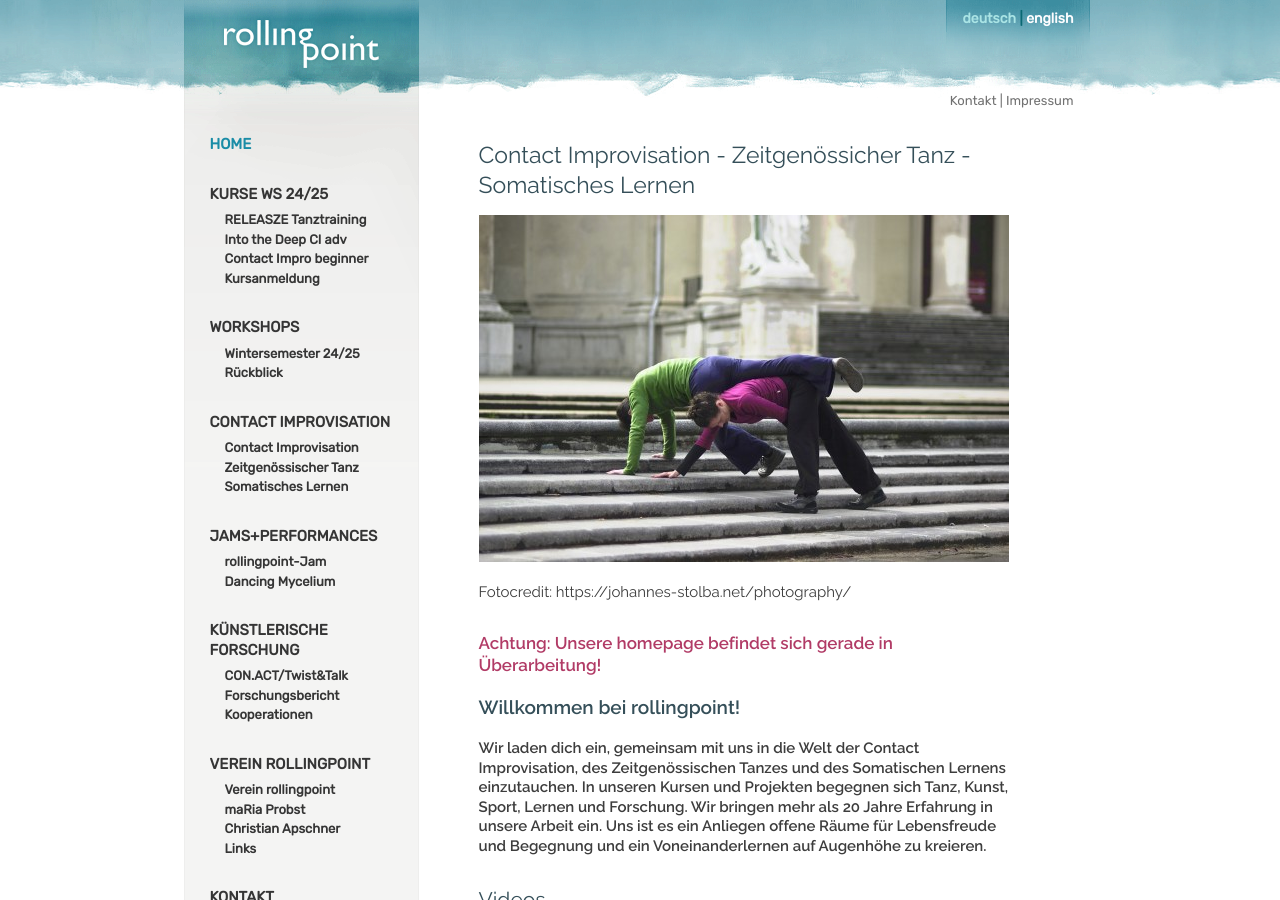
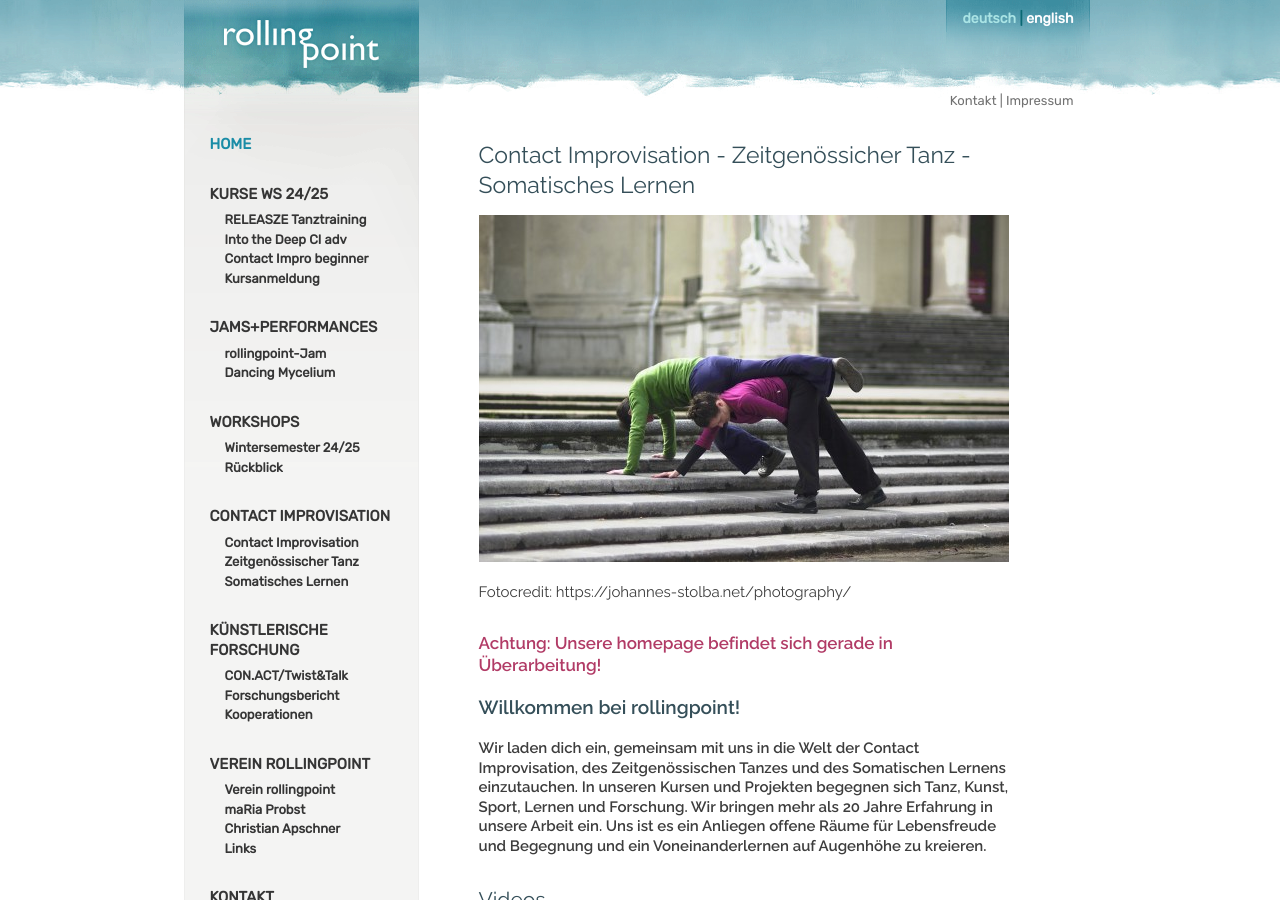
Before and after one commit to manulari/rollingpointat, a Jekyll site: the page built from _pages_de/index.md, in a window 1280 px wide and 900 px high. Built offline with Jekyll 4.4.1, drawn with Linux system fonts in a browser that asks for light colours; comment, search, counter and statistics services are not loaded; part of the change alters nothing that is shown.

Commit message:
Update Settings “nav_de”

```diff
--- a/_data/nav_de.yml
+++ b/_data/nav_de.yml
@@ -12,6 +12,13 @@ entries:
         path: /contactbeg
       - title: Kursanmeldung
         path: /Kursanmeldung
+  - title: JAMS+PERFORMANCES
+    path: /jams
+    subentries:
+      - title: rollingpoint-Jam
+        path: /jams
+      - title: Dancing Mycelium
+        path: /mycelium
   - title: WORKSHOPS
     path: /workshops
     subentries:
@@ -28,13 +35,6 @@ entries:
         path: /contemporary
       - title: Somatisches Lernen
         path: /somatics
-  - title: JAMS+PERFORMANCES
-    path: /jams
-    subentries:
-      - title: rollingpoint-Jam
-        path: /jams
-      - title: Dancing Mycelium
-        path: /mycelium
   - title: KÜNSTLERISCHE FORSCHUNG
     path: /conact1
     subentries:
```
